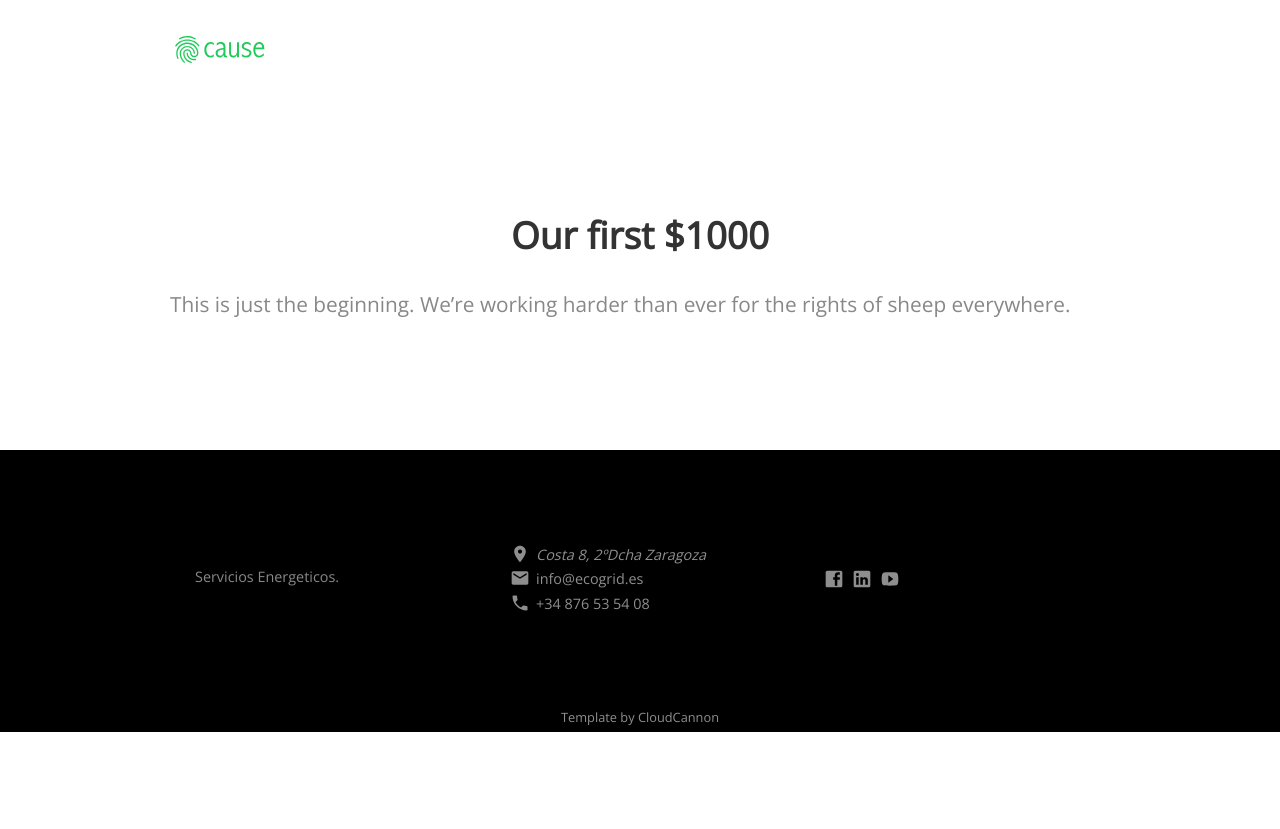
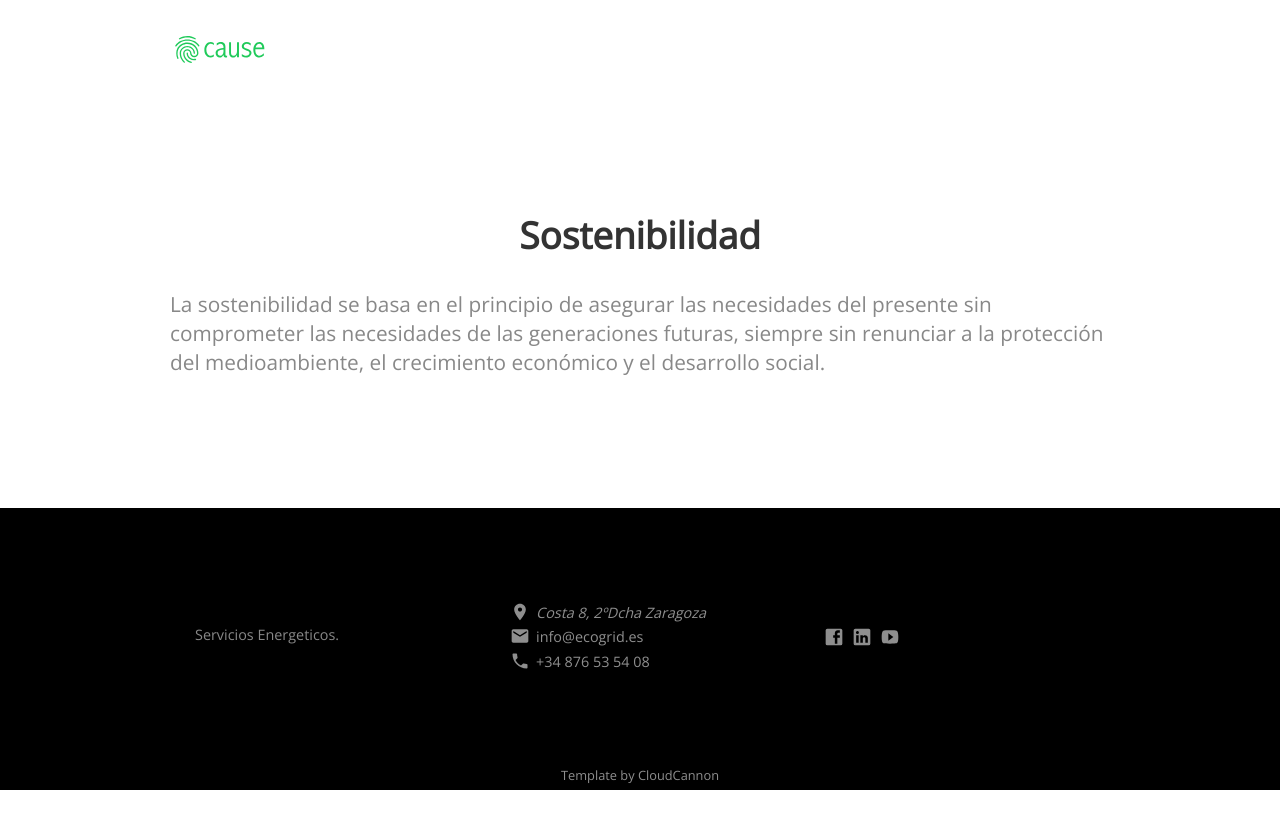
Before and after one commit to Ecogrid/Ecogrid-Landing, a Jekyll site: the page built from _posts/2016-10-15-1000.md, in a window 1280 px wide. Shown: the top 829 px of the page. Built offline with Jekyll 4.4.1, drawn with Linux system fonts in a browser that asks for light colours; nearby versions of some CDN libraries.

Commit message:
Update 2016-10-15-1000.md

```diff
--- a/_posts/2016-10-15-1000.md
+++ b/_posts/2016-10-15-1000.md
@@ -1,8 +1,8 @@
 ---
-title: Our first $1000
-author_staff_member: wooly-mcbaa
-date: 2016-10-15
-featured_image:  https://unsplash.it/570/400?image=1044
+title: Sostenibilidad
+author_staff_member: Sergio
+date: 2024-04-24
+featured_image:  /images/Bombi.jpg
 ---
 
-This is just the beginning. We're working harder than ever for the rights of sheep everywhere.
+La sostenibilidad se basa en el principio de asegurar las necesidades del presente sin comprometer las necesidades de las generaciones futuras, siempre sin renunciar a la protección del medioambiente, el crecimiento económico y el desarrollo social.
```
